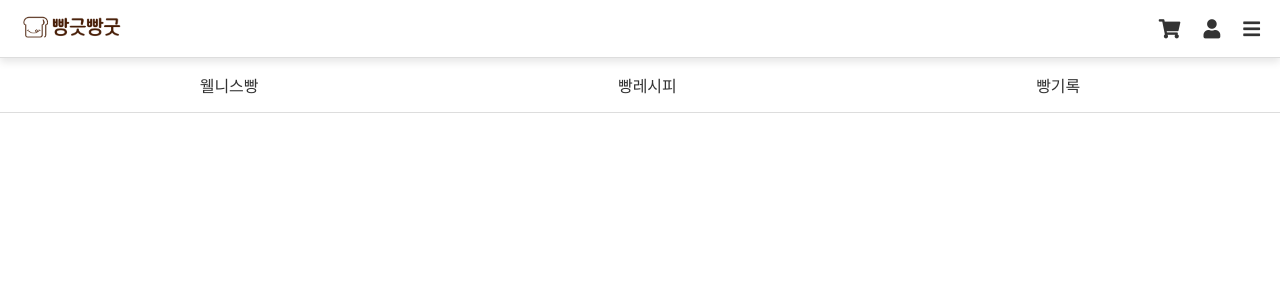
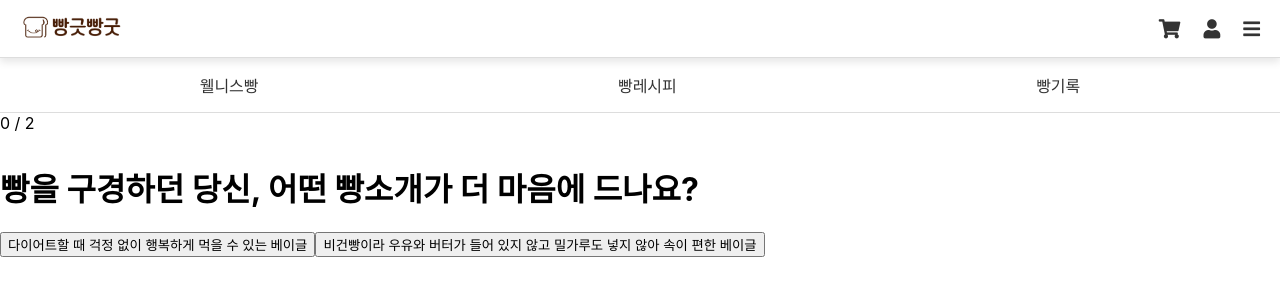
Before and after one commit to Likelion-at-SMWU-12th/DreamPatissier-Client, a React (Create React App) app in the folder dream/: page /test/questions/0 in a window 1280 px wide. Before the commit this address had no page. Shown: the top 300 px of the page. Built offline with nearby package versions, Linux system fonts and the light colour scheme.

Commit message:
[Feat] 유형 테스트 기본 기능

```diff
--- a/dream/src/App.js
+++ b/dream/src/App.js
@@ -18,6 +18,7 @@ import Signup from "./pages/accounts/Signup";
 import Login from "./pages/accounts/Login";
 import SignClear from "./pages/accounts/SignClear";
 import CategoryPage from "./pages/CategoryPage";
+import Logout from "./pages/userpage/Logout";
 
 import profile from "./assets/logo.png";
 
@@ -26,8 +27,7 @@ function App() {
   const hideMenubar =
     location.pathname === "/accounts/login/" ||
     location.pathname === "/accounts/signup/" ||
-    location.pathname === "/accounts/signup-clear" ||
-    location.pathname === "/test/questions/1";
+    location.pathname === "/accounts/signup-clear";
 
   return (
     <>
@@ -51,8 +51,8 @@ function App() {
         <Route path="/accounts/signup/" element={<Signup />} />
         <Route path="/accounts/signup-clear" element={<SignClear />} />
         <Route path="/accounts/login/" element={<Login />} />
-        <Route path="/accounts/logout/" element={<TestBread />} />
-        <Route path="/test/questions/1" element={<TestBread />} />
+        <Route path="/accounts/logout/" element={<Logout />} />
+        <Route path="/test/*" element={<TestBread />} />
       </Routes>
     </>
   );
--- /dev/null
+++ b/dream/src/components/ProgressBar.js
@@ -0,0 +1,17 @@
+import React from "react";
+
+const ProgressBar = ({ current, total }) => (
+  <div>
+    <span>{`${current} / ${total}`}</span>
+    <div
+      style={{
+        width: `${(current / total) * 100}%`,
+        height: "10px",
+        backgroundColor: "var(--yellow)",
+        borderRadius: "5px",
+      }}
+    ></div>
+  </div>
+);
+
+export default ProgressBar;
--- /dev/null
+++ b/dream/src/components/Question.js
@@ -0,0 +1,14 @@
+import React from "react";
+
+const Question = ({ q, a, onOptionClick }) => (
+  <div>
+    <h1>{q}</h1>
+    {a.map((option, index) => (
+      <button key={index} onClick={() => onOptionClick(option.type)}>
+        {option.text}
+      </button>
+    ))}
+  </div>
+);
+
+export default Question;
--- /dev/null
+++ b/dream/src/components/Result.js
@@ -0,0 +1,30 @@
+import React, { useEffect, useState } from "react";
+import axios from "axios";
+
+const Result = ({ resultType }) => {
+  const [resultData, setResultData] = useState(null);
+
+  useEffect(() => {
+    axios
+      .get(`/test/result/${resultType}`)
+      .then((response) => setResultData(response.data))
+      .catch((error) => console.error(error));
+  }, [resultType]);
+
+  if (!resultData) return <div>Loading...</div>;
+
+  return (
+    <div>
+      <h1>{resultData.title}</h1>
+      <img src={resultData.img} alt="result" />
+      <div>{resultData.description}</div>
+      <ul>
+        {resultData.recommend.map((item, index) => (
+          <li key={index}>{item}</li>
+        ))}
+      </ul>
+    </div>
+  );
+};
+
+export default Result;
--- /dev/null
+++ b/dream/src/pages/userpage/Logout.js
@@ -0,0 +1,7 @@
+import React from "react";
+
+const Logout = () => {
+  return <div>로그아웃 페이지</div>;
+};
+
+export default Logout;
--- a/dream/src/pages/userpage/ProgressBar.js
+++ /dev/null
@@ -1,23 +0,0 @@
-import React from "react";
-import styled from "styled-components";
-
-const ProgressBarContainer = styled.div`
-  width: 100%;
-  background-color: #f3f3f3;
-`;
-
-const ProgressBarFill = styled.div`
-  width: ${(props) => props.progress}%;
-  background-color: #4caf50;
-  height: 20px;
-`;
-
-const ProgressBar = ({ progress }) => {
-  return (
-    <ProgressBarContainer>
-      <ProgressBarFill progress={progress} />
-    </ProgressBarContainer>
-  );
-};
-
-export default ProgressBar;
--- a/dream/src/pages/userpage/Question.js
+++ /dev/null
@@ -1,18 +0,0 @@
-import React from "react";
-
-const Question = ({ question, onAnswer }) => {
-  return (
-    <div>
-      <h2>{question.text}</h2>
-      <div>
-        {question.answers.map((answer, index) => (
-          <button key={index} onClick={() => onAnswer(answer.type)}>
-            {answer.text}
-          </button>
-        ))}
-      </div>
-    </div>
-  );
-};
-
-export default Question;
--- a/dream/src/pages/userpage/Result.js
+++ /dev/null
@@ -1,12 +0,0 @@
-import React from "react";
-
-const Result = ({ result }) => {
-  return (
-    <div>
-      <h2>결과</h2>
-      <p>{result}</p>
-    </div>
-  );
-};
-
-export default Result;
--- a/dream/src/pages/userpage/TestBread.js
+++ b/dream/src/pages/userpage/TestBread.js
@@ -1,63 +1,95 @@
 import React, { useState, useEffect } from "react";
-import axios from "axios";
-import Question from "../userpage/Question";
-import ProgressBar from "../userpage/ProgressBar";
-import Result from "../userpage/Result";
+import {
+  Routes,
+  Route,
+  useParams,
+  useNavigate,
+  Navigate,
+} from "react-router-dom";
+import Question from "../../components/Question";
+import Result from "../../components/Result";
+import ProgressBar from "../../components/ProgressBar";
 
 const TestBread = () => {
-  const [questions, setQuestions] = useState([]);
-  const [currentQuestion, setCurrentQuestion] = useState(0);
-  const [weights, setWeights] = useState({ F: 0, T: 0, P: 0, J: 0 });
-  const [progress, setProgress] = useState(0);
-  const [result, setResult] = useState(null);
+  const [scores, setScores] = useState({ F: 0, T: 0, P: 0, J: 0 });
 
-  // 질문 데이터 가져오기
-  useEffect(() => {
-    axios
-      .get("/test/questions/1")
-      .then((response) => setQuestions(response.data))
-      .catch((error) => console.error("Failed to fetch questions:", error));
-  }, []);
+  const questions = [
+    {
+      q: "빵을 구경하던 당신, 어떤 빵소개가 더 마음에 드나요?",
+      a: [
+        {
+          text: "다이어트할 때 걱정 없이 행복하게 먹을 수 있는 베이글",
+          type: "F",
+        },
+        {
+          text: "비건빵이라 우유와 버터가 들어 있지 않고 밀가루도 넣지 않아 속이 편한 베이글",
+          type: "T",
+        },
+      ],
+    },
+    {
+      q: "먹어본 적이 없는 인기빵을 구매할 때, 당신이 선택한 이유는 무엇인가요?",
+      a: [
+        { text: "리뷰가 좋으니까 구매해야지!", type: "J" },
+        { text: "오늘은 새로운 걸 시도해보고 싶으니까~", type: "P" },
+      ],
+    },
+    // 다른 질문들 추가
+  ];
 
-  // 답변 처리
-  const handleAnswer = (type) => {
-    setWeights((prevWeights) => ({
-      ...prevWeights,
-      [type]: prevWeights[type] + 1,
-    }));
-    setProgress(((currentQuestion + 1) / questions.length) * 100);
-
-    if (currentQuestion < questions.length - 1) {
-      setCurrentQuestion(currentQuestion + 1);
+  const handleOptionClick = (type, navigate, page) => {
+    setScores({ ...scores, [type]: scores[type] + 1 });
+    const nextPage = page + 1;
+    if (nextPage < questions.length) {
+      navigate(`/test/questions/${nextPage}`);
     } else {
-      submitResults();
+      navigate(`/test/result`);
     }
   };
 
-  // 결과 제출
-  const submitResults = () => {
-    axios
-      .post("/test/submit", weights)
-      .then((response) => setResult(response.data))
-      .catch((error) => console.error("Failed to submit results:", error));
+  const getResultType = () => {
+    const type1 = scores.F > scores.T ? "F" : "T";
+    const type2 = scores.P > scores.J ? "P" : "J";
+    return `${type1}${type2}`;
   };
 
   return (
+    <Routes>
+      <Route
+        path="questions/:page"
+        element={
+          <QuestionPage
+            questions={questions}
+            handleOptionClick={handleOptionClick}
+          />
+        }
+      />
+      <Route path="result" element={<Result resultType={getResultType()} />} />
+      <Route path="/" element={<Navigate to="/test/questions/0" />} />
+    </Routes>
+  );
+};
+
+const QuestionPage = ({ questions, handleOptionClick }) => {
+  const { page } = useParams();
+  const navigate = useNavigate();
+  const pageIndex = parseInt(page, 10);
+
+  useEffect(() => {
+    // 페이지 인덱스가 유효한지 확인하고 유효하지 않으면 첫 번째 질문으로 리다이렉트
+    if (isNaN(pageIndex) || pageIndex < 0 || pageIndex >= questions.length) {
+      navigate(`/test/questions/0`);
+    }
+  }, [pageIndex, navigate, questions.length]);
+
+  return (
     <div>
-      {result ? (
-        <Result result={result} />
-      ) : (
-        <div>
-          내일의 나에게 맡긴다 ~
-          <ProgressBar progress={progress} />
-          {questions.length > 0 && (
-            <Question
-              question={questions[currentQuestion]}
-              onAnswer={handleAnswer}
-            />
-          )}
-        </div>
-      )}
+      <ProgressBar current={pageIndex} total={questions.length} />
+      <Question
+        q={questions[pageIndex].q}
+        a={questions[pageIndex].a}
+        onOptionClick={(type) => handleOptionClick(type, navigate, pageIndex)}
+      />
     </div>
   );
 };
```
Also changed, not shown: 1 other file (tests, documents, lock files or other folders).
